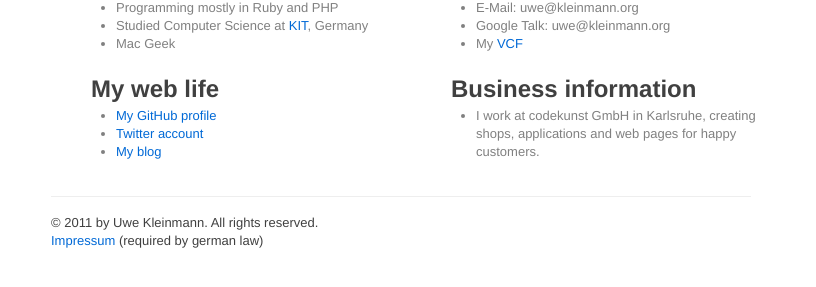
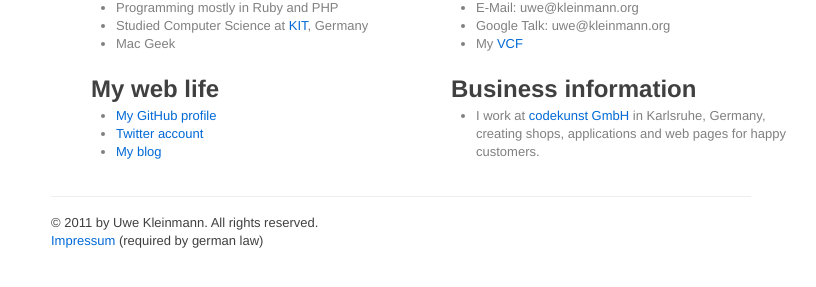
Before and after one commit to kleinmann/kleinmann.github.com, a Jekyll site: the page built from index.html, in a window 1280 px wide. Shown: the part 149-436 px from the top of the page, without its empty margins (199-1015 px from the left). Built offline with Jekyll 4.4.1, drawn with Linux system fonts in a browser that asks for light colours; nearby versions of some CDN libraries; Markdown is read by kramdown in place of the engine named in the settings.

Commit message:
Adds business link.

```diff
--- a/index.html
+++ b/index.html
@@ -34,7 +34,7 @@ title: Uwe Kleinmann &laquo; Personal Homepage
   <div class="span6">
     <h2>Business information</h2>
     <ul>
-      <li>I work at codekunst GmbH in Karlsruhe, creating shops, applications and web pages for happy customers.</li>
+      <li>I work at <a href="http://codekunst.com">codekunst GmbH</a> in Karlsruhe, Germany, creating shops, applications and web pages for happy customers.</li>
     </ul>
   </div>
 </div>
```
